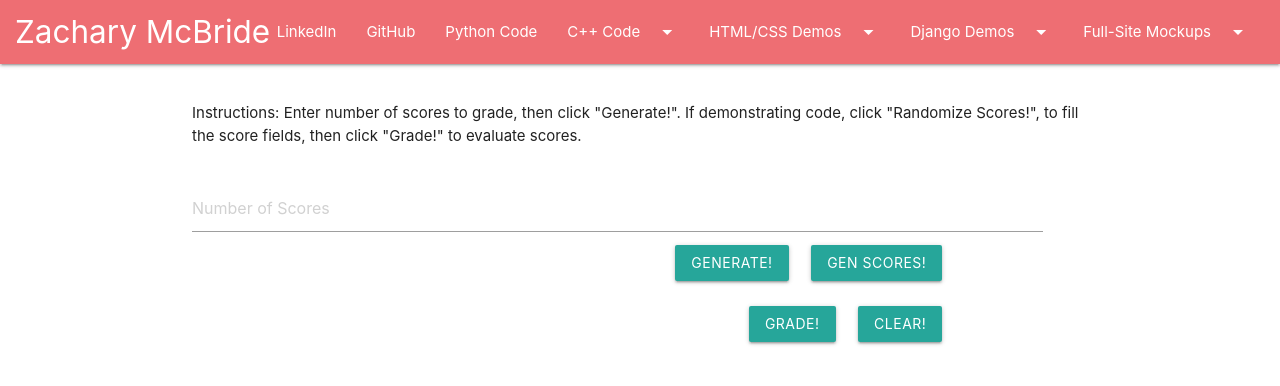
After one commit to mcbridz/deployed_portfolio, a Django app: page /materialize/grading in a window 1280 px wide. The commit adds this page. Shown: the top 386 px of the page. Run offline with Django 3.2, Linux system fonts and the light colour scheme; some libraries are stand-ins or nearby versions.

Commit message:
Started materialize grading re-factoring.

```diff
--- a/portfolio/html_css/templates/html_css/materialize_base_nav.html
+++ b/portfolio/html_css/templates/html_css/materialize_base_nav.html
@@ -66,7 +66,7 @@
                     <a href="{% url 'html_css:materialize_num_to_phrase' %}">Number To Phrase JS</a>
                 </li>
                 <li>
-                    <a href="#!">Grading Vue.JS</a>
+                    <a href="{% url 'html_css:materialize_grading' %}">Grading Vue.JS</a>
                 </li>
                 <li>
                     <a href="#!">To-Do List Vue.JS</a>
@@ -171,7 +171,7 @@
             <a href="{% url 'html_css:materialize_num_to_phrase' %}">Number To Phrase JS</a>
         </li>
         <li>
-            <a href="#!">Grading Vue.JS</a>
+            <a href="{% url 'html_css:materialize_grading' %}">Grading Vue.JS</a>
         </li>
         <li>
             <a href="#!">To-Do List Vue.JS</a>
--- /dev/null
+++ b/portfolio/html_css/templates/html_css/materialize_grading.html
@@ -0,0 +1,84 @@
+{% extends 'html_css/materialize_base.html' %}
+{% load static %}
+{% block title %}Grading{% endblock %}
+{% block style %}
+<style>
+    #num_scores {
+        margin-right: 5%;
+    }
+
+    #instructions {
+        margin-top: 3%;
+        margin-bottom: 3%;
+    }
+
+    #score_flds {
+        margin-top: 3%;
+    }
+
+    .row {
+        display: flex;
+        justify-content: flex-end;
+    }
+
+    .row>button {
+        margin: 2px;
+    }
+
+    .button {
+        margin: 2px;
+    }
+
+    #score_div {
+        display: flex;
+        justify-content: center;
+        margin-bottom: 5px;
+    }
+
+    .col {
+        display: flex;
+        justify-content: center;
+        margin-bottom: 5px;
+    }
+</style>
+{% endblock %}
+
+
+{% block body %}
+<div class="container" id="instructions">
+    Instructions:
+    Enter number of scores to grade, then click "Generate!". If demonstrating code, click
+    "Randomize Scores!", to fill the score fields, then click "Grade!" to evaluate scores.
+</div>
+<div class="container" id="cont_scores">
+    <div id="score_div">
+        <input id="num_scores" type="number" placeholder="Number of Scores" \>
+    </div>
+    <div class="row container">
+        <div class="col">
+            <button type="button" class="btn btn-secondary" id="btn_scores">Generate!</button>
+        </div>
+        <div class="col">
+            <button type="button" class="btn btn-secondary" id="scores_rnd" hidden>Gen Scores!</button>
+        </div>
+    </div>
+    <div class="row container">
+        <div class="col">
+            <button type="button" class="btn btn-secondary" id="grade" hidden>Grade!</button>
+        </div>
+        <div class="col">
+            <button type="button" class="btn btn-secondary" id="clear" hidden>Clear!</button>
+        </div>
+    </div>
+    <div class="row container">
+    </div>
+    <div class="row container">
+    </div>
+</div>
+<div class="container" id="div_button"></div>
+<div class="container" id="score_flds"></div>
+{% endblock %}
+{% block javascript %}
+<!--Custom JavaScript-->
+<script src="{% static 'html_css/grading.js' %}"></script>
+{% endblock %}
--- a/portfolio/html_css/urls.py
+++ b/portfolio/html_css/urls.py
@@ -25,4 +25,6 @@ urlpatterns = [
          name='materialize_password_generator'),
     path('materialize/number_to_phrase/', views.materialize_num_to_phrase,
          name='materialize_num_to_phrase'),
+    path('materialize/grading', views.materialize_grading,
+         name='materialize_grading'),
 ]
--- a/portfolio/html_css/views.py
+++ b/portfolio/html_css/views.py
@@ -64,3 +64,7 @@ def materialize_rnd_password_gen(request):
 
 def materialize_num_to_phrase(request):
     return render(request, 'html_css/materialize_number-to-phrase.html')
+
+
+def materialize_grading(request):
+    return render(request, 'html_css/materialize_grading.html')
```
